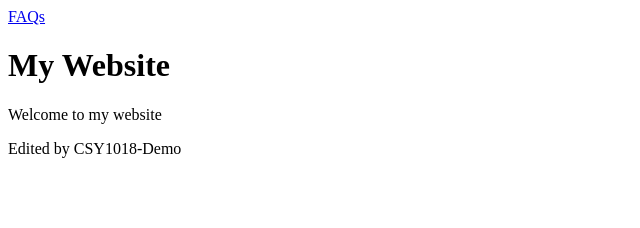
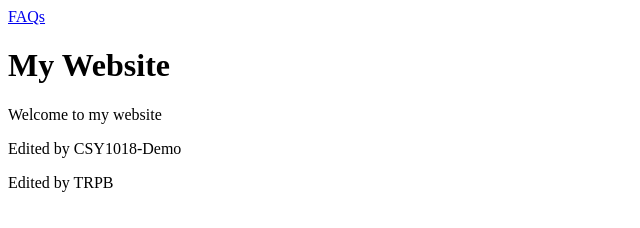
Before and after one commit to CSY1018-Demo/GitHubDemo, a plain HTML site: page index.html in a window 1280 px wide. Shown: the whole page, without its empty margins (0-640 px from the left). Drawn offline with Linux system fonts and the light colour scheme.

Commit message:
edit by trpb

```diff
--- a/index.html
+++ b/index.html
@@ -9,6 +9,7 @@
 
         <p>Edited by CSY1018-Demo</p>
 
+        <p>Edited by TRPB</p>
     </body>
 
 </html>
```
